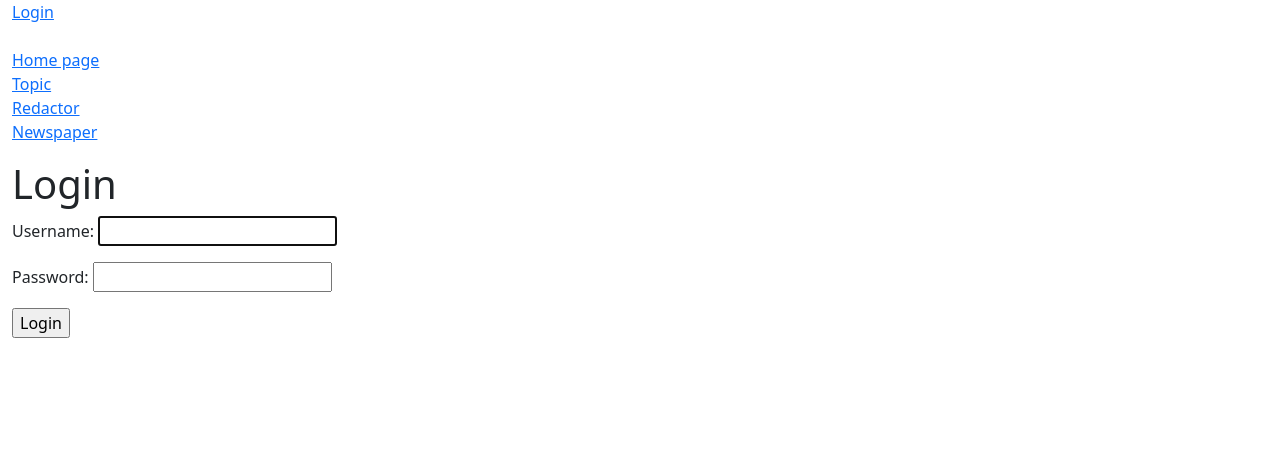
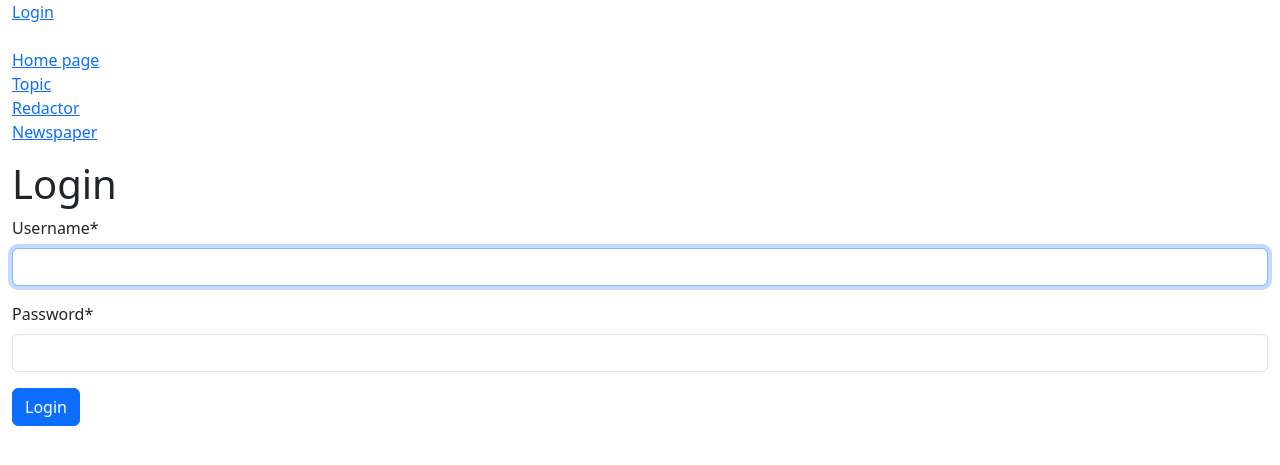
Before and after one commit to muhactive/newspaper-agency, a Django app: page /accounts/login/ in a window 1280 px wide. Shown: the top 465 px of the page. Run offline with Django 3.2, Linux system fonts and the light colour scheme; some libraries are stand-ins or nearby versions.

Commit message:
add crispy forms to admin login page

```diff
--- a/templates/registration/login.html
+++ b/templates/registration/login.html
@@ -1,4 +1,5 @@
 {% extends "base.html" %}
+{% load crispy_forms_filters %}
 
 {% block content %}
   <h1>Login</h1>
@@ -7,8 +8,8 @@
   {% endif %}
   <form method="post" action="{% url 'login' %}">
     {% csrf_token %}
-    {{ form.as_p }}
-    <input type="submit" value="Login">
+    {{ form|crispy }}
+    <input class="btn btn-primary" type="submit" value="Login">
     <input type="hidden" name="next" value="{{ next }}">
   </form>
 {% endblock %}
```
